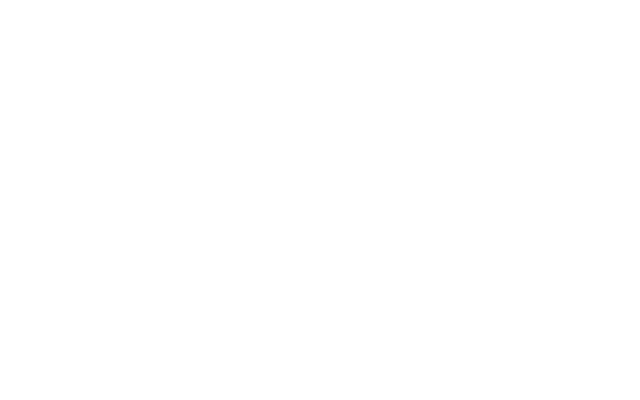
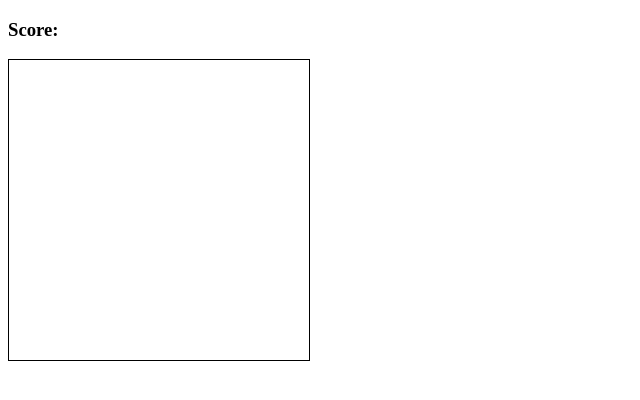
Before and after one commit to AndreaFerreiro/Space-Invaders, a plain HTML site: page index.html in a window 1280 px wide. Shown: the whole page, without its empty margins (0-640 px from the left). Drawn offline with Linux system fonts and the light colour scheme.

Commit message:
add styles

```diff
--- a/index.html
+++ b/index.html
@@ -4,8 +4,237 @@
     <meta charset="UTF-8">
     <meta name="viewport" content="width=device-width, initial-scale=1.0">
     <title>Space Invaders</title>
+    <link rel="stylesheet" href="style.css"></link>
+    <script src="app.js" charset="UTF-8"></script>
 </head>
 <body>
-
+    <h3>Score:<span id="result"></span></h3>
+    <div class="grid">
+        <div></div>
+        <div></div>
+        <div></div>
+        <div></div>
+        <div></div>
+        <div></div>
+        <div></div>
+        <div></div>
+        <div></div>
+        <div></div>
+        <div></div>
+        <div></div>
+        <div></div>
+        <div></div>
+        <div></div>
+        <div></div>
+        <div></div>
+        <div></div>
+        <div></div>
+        <div></div>
+        <div></div>
+        <div></div>
+        <div></div>
+        <div></div>
+        <div></div>
+        <div></div>
+        <div></div>
+        <div></div>
+        <div></div>
+        <div></div>
+        <div></div>
+        <div></div>
+        <div></div>
+        <div></div>
+        <div></div>
+        <div></div>
+        <div></div>
+        <div></div>
+        <div></div>
+        <div></div>
+        <div></div>
+        <div></div>
+        <div></div>
+        <div></div>
+        <div></div>
+        <div></div>
+        <div></div>
+        <div></div>
+        <div></div>
+        <div></div>
+        <div></div>
+        <div></div>
+        <div></div>
+        <div></div>
+        <div></div>
+        <div></div>
+        <div></div>
+        <div></div>
+        <div></div>
+        <div></div>
+        <div></div>
+        <div></div>
+        <div></div>
+        <div></div>
+        <div></div>
+        <div></div>
+        <div></div>
+        <div></div>
+        <div></div>
+        <div></div>
+        <div></div>
+        <div></div>
+        <div></div>
+        <div></div>
+        <div></div>
+        <div></div>
+        <div></div>
+        <div></div>
+        <div></div>
+        <div></div>
+        <div></div>
+        <div></div>
+        <div></div>
+        <div></div>
+        <div></div>
+        <div></div>
+        <div></div>
+        <div></div>
+        <div></div>
+        <div></div>
+        <div></div>
+        <div></div>
+        <div></div>
+        <div></div>
+        <div></div>
+        <div></div>
+        <div></div>
+        <div></div>
+        <div></div>
+        <div></div>
+        <div></div>
+        <div></div>
+        <div></div>
+        <div></div>
+        <div></div>
+        <div></div>
+        <div></div>
+        <div></div>
+        <div></div>
+        <div></div>
+        <div></div>
+        <div></div>
+        <div></div>
+        <div></div>
+        <div></div>
+        <div></div>
+        <div></div>
+        <div></div>
+        <div></div>
+        <div></div>
+        <div></div>
+        <div></div>
+        <div></div>
+        <div></div>
+        <div></div>
+        <div></div>
+        <div></div>
+        <div></div>
+        <div></div>
+        <div></div>
+        <div></div>
+        <div></div>
+        <div></div>
+        <div></div>
+        <div></div>
+        <div></div>
+        <div></div>
+        <div></div>
+        <div></div>
+        <div></div>
+        <div></div>
+        <div></div>
+        <div></div>
+        <div></div>
+        <div></div>
+        <div></div>
+        <div></div>
+        <div></div>
+        <div></div>
+        <div></div>
+        <div></div>
+        <div></div>
+        <div></div>
+        <div></div>
+        <div></div>
+        <div></div>
+        <div></div>
+        <div></div>
+        <div></div>
+        <div></div>
+        <div></div>
+        <div></div>
+        <div></div>
+        <div></div>
+        <div></div>
+        <div></div>
+        <div></div>
+        <div></div>
+        <div></div>
+        <div></div>
+        <div></div>
+        <div></div>
+        <div></div>
+        <div></div>
+        <div></div>
+        <div></div>
+        <div></div>
+        <div></div>
+        <div></div>
+        <div></div>
+        <div></div>
+        <div></div>
+        <div></div>
+        <div></div>
+        <div></div>
+        <div></div>
+        <div></div>
+        <div></div>
+        <div></div>
+        <div></div>
+        <div></div>
+        <div></div>
+        <div></div>
+        <div></div>
+        <div></div>
+        <div></div>
+        <div></div>
+        <div></div>
+        <div></div>
+        <div></div>
+        <div></div>
+        <div></div>
+        <div></div>
+        <div></div>
+        <div></div>
+        <div></div>
+        <div></div>
+        <div></div>
+        <div></div>
+        <div></div>
+        <div></div>
+        <div></div>
+        <div></div>
+        <div></div>
+        <div></div>
+        <div></div>
+        <div></div>
+        <div></div>
+        <div></div>
+        <div></div>
+        <div></div>
+        <div></div>
+        <div></div>
+        <div></div>
+        <div></div>
+    </div>
 </body>
 </html>
--- a/style.css
+++ b/style.css
@@ -0,0 +1,24 @@
+.grid{
+    display: flex;
+    flex-wrap: wrap;
+    height: 300px;
+    width: 300px;
+    border: solid 1px;
+}
+.grid div{
+    width: 20px;
+    height: 20px;
+}
+.shooter{
+    background-color: blue;
+}
+.invader{
+    background-color: purple;
+    border-radius: 10px;
+}
+.boom{
+    background-color: red;
+}
+.laser{
+    background-color: orange;
+}
```
